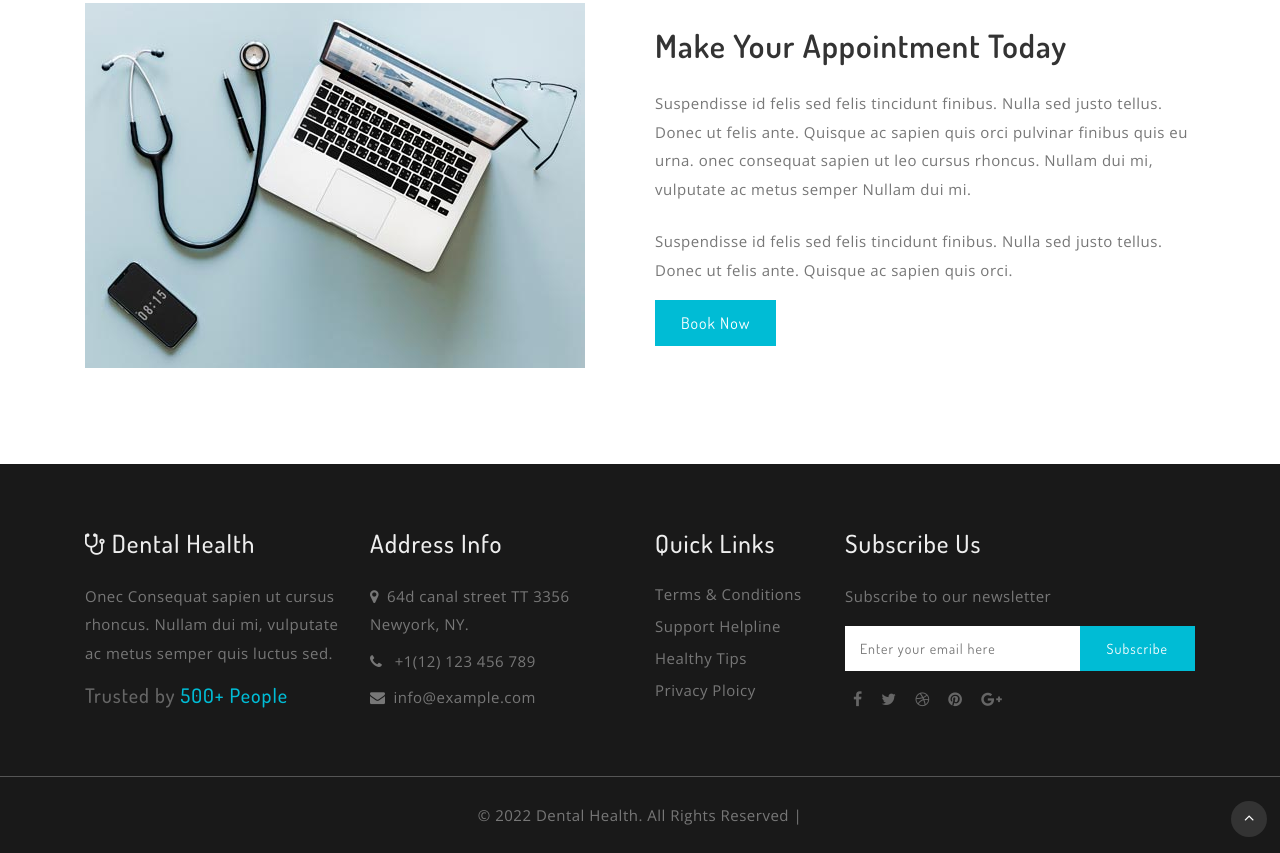
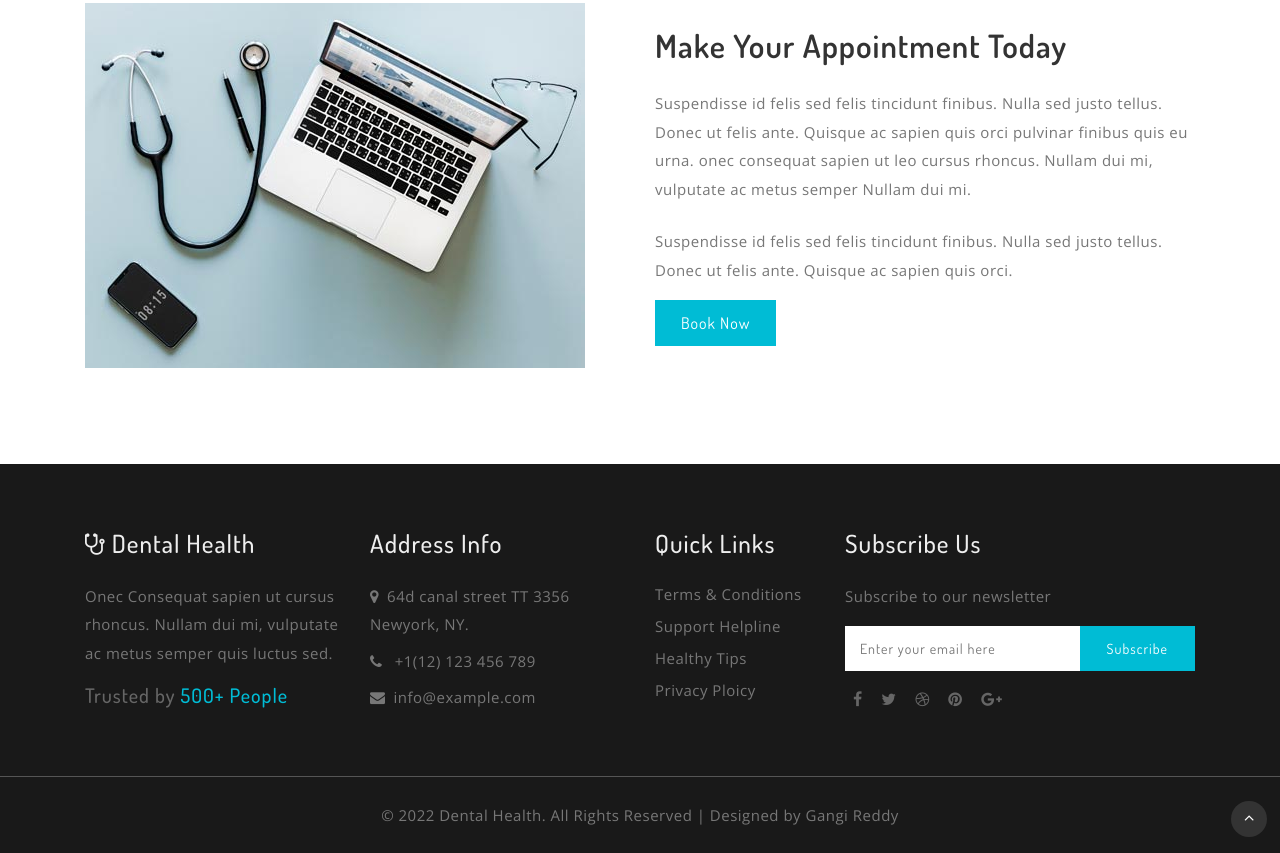
Before and after one commit to vanukurigangireddy/frt-project, a plain HTML site: page services.html in a window 1280 px wide. Shown: the part 1820-2673 px from the top of the page. Drawn offline with nearby package versions, Linux system fonts and the light colour scheme.

Commit message:
Update services.html

```diff
--- a/services.html
+++ b/services.html
@@ -293,7 +293,7 @@ Smartphone Compatible web template, free webdesigns for Nokia, Samsung, LG, Sony
 <div class="copyright">
 	<div class="container py-4">
 		<div class=" text-center">
-			<p>© 2022 Dental Health. All Rights Reserved |  </p>
+			<p>© 2022 Dental Health. All Rights Reserved | Designed by Gangi Reddy </p>
 		</div>
 	</div>
 </div>
```
